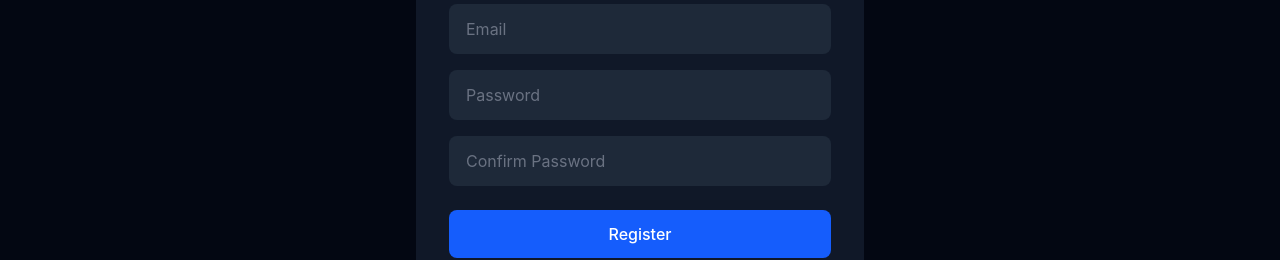
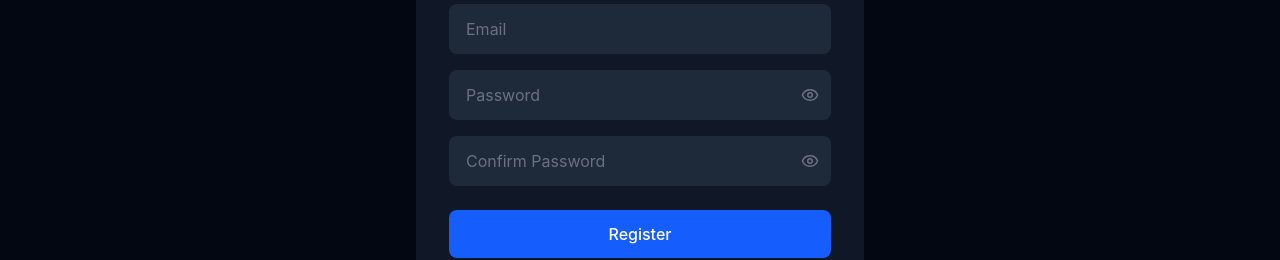
Before and after one commit to Emmanu430/Nexastudy, a React (Vite) app: page /auth in a window 1280 px wide. Both pictures are taken after a click on the button "Register". Shown: the part 417-677 px from the top of the page. Built offline with nearby package versions, Linux system fonts and the light colour scheme.

Commit message:
add show/hide password toggle to login, register, and confirm password fields

```diff
--- a/src/pages/Auth.jsx
+++ b/src/pages/Auth.jsx
@@ -1,5 +1,6 @@
 import { useState } from 'react'
 import { useNavigate, useLocation } from 'react-router-dom'
+import { Eye, EyeOff } from 'lucide-react'
 import api from '../api'
 import { useAuth } from '../context/AuthContext'
 
@@ -13,6 +14,9 @@ import { useAuth } from '../context/AuthContext'
     const [error, setError] = useState('')
     const [isLoginSubmitting, setIsLoginSubmitting] = useState(false)
     const [isRegisterSubmitting, setIsRegisterSubmitting] = useState(false)
+    const [showLoginPassword, setShowLoginPassword] = useState(false)
+    const [showRegisterPassword, setShowRegisterPassword] = useState(false)
+    const [showConfirmPassword, setShowConfirmPassword] = useState(false)
 
 const handleSubmit = async (e) => {
     e.preventDefault()
@@ -97,13 +101,22 @@ const handleRegisterSubmit = async (e) => {
                 onChange={(e) => setEmail(e.target.value)}
                 className="px-4 py-3 rounded-lg bg-white dark:bg-gray-800 text-gray-900 dark:text-white placeholder-gray-400 dark:placeholder-gray-500 border border-gray-300 dark:border-transparent outline-none focus:ring-2 focus:ring-blue-600"
                 />
+                <div className="relative">
                     <input
-                type="password"
+                        type={showLoginPassword ? 'text' : 'password'}
                         placeholder="Password"
                         value={password}
                         onChange={(e) => setPassword(e.target.value)}
-                className="px-4 py-3 rounded-lg bg-white dark:bg-gray-800 text-gray-900 dark:text-white placeholder-gray-400 dark:placeholder-gray-500 border border-gray-300 dark:border-transparent outline-none focus:ring-2 focus:ring-blue-600"
+                        className="w-full px-4 py-3 pr-12 rounded-lg bg-white dark:bg-gray-800 text-gray-900 dark:text-white placeholder-gray-400 dark:placeholder-gray-500 border border-gray-300 dark:border-transparent outline-none focus:ring-2 focus:ring-blue-600"
                     />
+                    <button
+                        type="button"
+                        onClick={() => setShowLoginPassword(!showLoginPassword)}
+                        className="absolute right-3 top-1/2 -translate-y-1/2 text-gray-500 hover:text-gray-700 dark:hover:text-gray-300"
+                    >
+                        {showLoginPassword ? <EyeOff size={18} /> : <Eye size={18} />}
+                    </button>
+                </div>
                 <button
     type="submit"
     disabled={isLoginSubmitting}
@@ -135,20 +148,38 @@ const handleRegisterSubmit = async (e) => {
                 onChange={(e) => setRegisterEmail(e.target.value)}
                 className="px-4 py-3 rounded-lg bg-white dark:bg-gray-800 text-gray-900 dark:text-white placeholder-gray-400 dark:placeholder-gray-500 border border-gray-300 dark:border-transparent outline-none focus:ring-2 focus:ring-blue-600"
                 />
+                <div className="relative">
                     <input
-                type="password"
+                        type={showRegisterPassword ? 'text' : 'password'}
                         placeholder="Password"
                         value={registerPassword}
                         onChange={(e) => setRegisterPassword(e.target.value)}
-                className="px-4 py-3 rounded-lg bg-white dark:bg-gray-800 text-gray-900 dark:text-white placeholder-gray-400 dark:placeholder-gray-500 border border-gray-300 dark:border-transparent outline-none focus:ring-2 focus:ring-blue-600"
+                        className="w-full px-4 py-3 pr-12 rounded-lg bg-white dark:bg-gray-800 text-gray-900 dark:text-white placeholder-gray-400 dark:placeholder-gray-500 border border-gray-300 dark:border-transparent outline-none focus:ring-2 focus:ring-blue-600"
                     />
+                    <button
+                        type="button"
+                        onClick={() => setShowRegisterPassword(!showRegisterPassword)}
+                        className="absolute right-3 top-1/2 -translate-y-1/2 text-gray-500 hover:text-gray-700 dark:hover:text-gray-300"
+                    >
+                        {showRegisterPassword ? <EyeOff size={18} /> : <Eye size={18} />}
+                    </button>
+                </div>
+                <div className="relative">
                     <input
-                type="password"
+                        type={showConfirmPassword ? 'text' : 'password'}
                         placeholder="Confirm Password"
                         value={confirmPassword}
                         onChange={(e) => setConfirmPassword(e.target.value)}
-                className="px-4 py-3 rounded-lg bg-white dark:bg-gray-800 text-gray-900 dark:text-white placeholder-gray-400 dark:placeholder-gray-500 border border-gray-300 dark:border-transparent outline-none focus:ring-2 focus:ring-blue-600"
+                        className="w-full px-4 py-3 pr-12 rounded-lg bg-white dark:bg-gray-800 text-gray-900 dark:text-white placeholder-gray-400 dark:placeholder-gray-500 border border-gray-300 dark:border-transparent outline-none focus:ring-2 focus:ring-blue-600"
                     />
+                    <button
+                        type="button"
+                        onClick={() => setShowConfirmPassword(!showConfirmPassword)}
+                        className="absolute right-3 top-1/2 -translate-y-1/2 text-gray-500 hover:text-gray-700 dark:hover:text-gray-300"
+                    >
+                        {showConfirmPassword ? <EyeOff size={18} /> : <Eye size={18} />}
+                    </button>
+                </div>
                 <button
     type="submit"
     disabled={isRegisterSubmitting}
```
Lines whose indentation alone changed are shown as unchanged.
